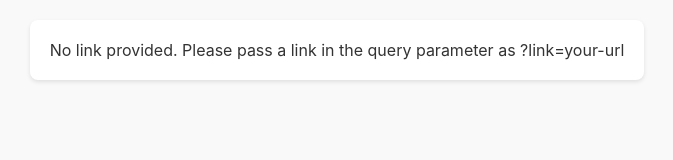
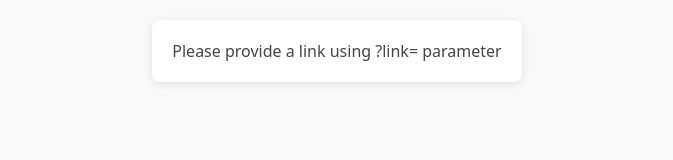
Before and after one commit to ayush-wootz/resourcefit, a plain HTML site: page index.html in a window 1280 px wide. Shown: the whole page, without its empty margins (303-976 px from the left). Drawn offline with Linux system fonts and the light colour scheme.

Commit message:
Update index.html ver 5

```diff
--- a/index.html
+++ b/index.html
@@ -8,77 +8,72 @@
         html, body {
             margin: 0;
             padding: 0;
+            width: 100%;
             height: 100%;
-            width: 100%;
-            background-color: #F9F9F9;
             overflow: hidden;
         }
 
-        .embed-container {
-            position: relative;
-            width: 100vw;
-            height: 100vh;
-            overflow: hidden;
+        #container {
+            width: 100%;
+            height: 100%;
             display: flex;
             justify-content: center;
             align-items: flex-start;
+            background: #F9F9F9;
         }
 
-        .iframe-wrapper {
-            width: 100%;
-            max-width: 600px;
+        #frame-container {
+            width: min(100%, 600px);
             height: 100%;
             position: relative;
             overflow: hidden;
         }
 
-        iframe {
+        #embeddedLink {
             width: 100%;
             height: 100%;
             border: none;
-            transform-origin: top center;
         }
 
-        .error-message {
+        .error {
+            padding: 20px;
+            margin: 20px;
+            background: white;
+            border-radius: 8px;
+            box-shadow: 0 2px 8px rgba(0,0,0,0.1);
+            font-family: system-ui, -apple-system, BlinkMacSystemFont, 'Segoe UI', sans-serif;
+            color: #444;
             text-align: center;
-            font-family: -apple-system, BlinkMacSystemFont, 'Segoe UI', Roboto, Oxygen, Ubuntu, Cantarell, sans-serif;
-            font-size: 16px;
-            color: #333;
-            margin: 20px;
-            padding: 20px;
-            background-color: #fff;
-            border-radius: 8px;
-            box-shadow: 0 2px 4px rgba(0,0,0,0.1);
         }
     </style>
 </head>
 <body>
-    <div class="embed-container">
-        <div class="iframe-wrapper">
-            <iframe id="embeddedLink" src="" allowfullscreen></iframe>
+    <div id="container">
+        <div id="frame-container">
+            <iframe id="embeddedLink"></iframe>
         </div>
     </div>
 
     <script>
-        function getLinkFromQuery() {
-            const params = new URLSearchParams(window.location.search);
-            return params.get('link');
+        function init() {
+            const urlParams = new URLSearchParams(window.location.search);
+            const link = urlParams.get('link');
+            const container = document.getElementById('container');
+
+            if (!link) {
+                container.innerHTML = '<div class="error">Please provide a link using ?link= parameter</div>';
+                return;
+            }
+
+            try {
+                const url = new URL(link);
+                document.getElementById('embeddedLink').src = url.toString();
+            } catch (e) {
+                container.innerHTML = '<div class="error">Invalid URL provided</div>';
+            }
         }
 
-        const link = getLinkFromQuery();
-        const container = document.querySelector('.embed-container');
-
-        if (link) {
-            try {
-                const url = new URL(link);
-                const iframe = document.getElementById('embeddedLink');
-                iframe.src = url.toString();
-            } catch (e) {
-                container.innerHTML = '<div class="error-message">Invalid URL provided. Please check the link parameter.</div>';
-            }
-        } else {
-            container.innerHTML = '<div class="error-message">No link provided. Please pass a link in the query parameter as ?link=your-url</div>';
-        }
+        init();
     </script>
 </body>
 </html>
```
